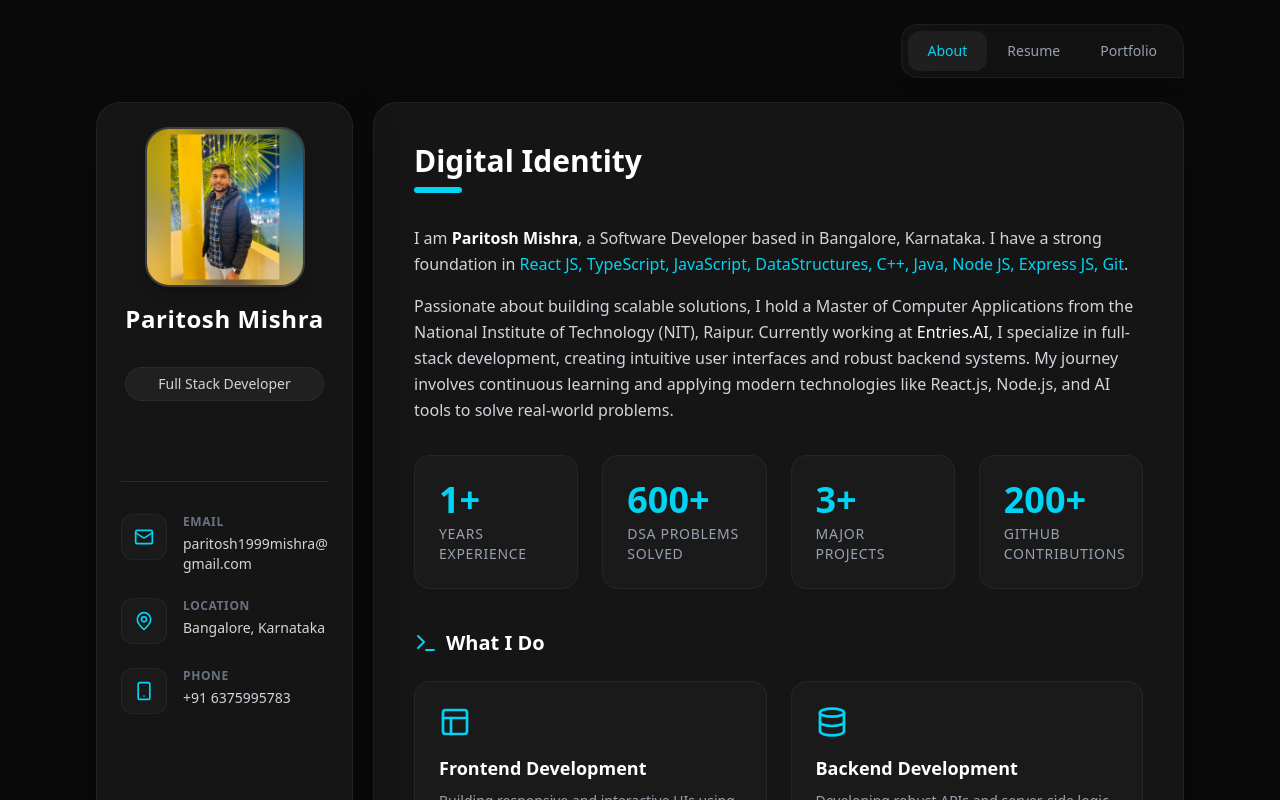
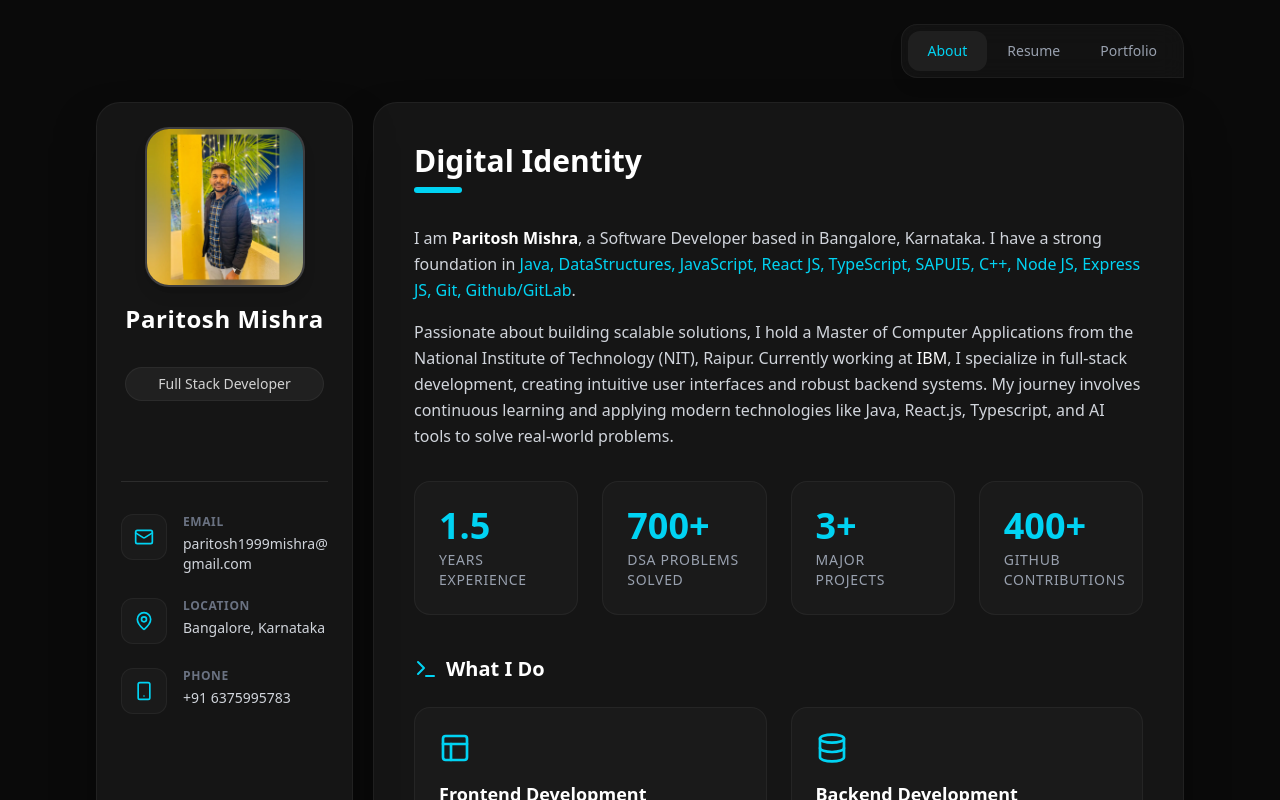
Before and after one commit to paritosh31mishra/my-portfolio, a React (Vite) app: page /about in a window 1280 px wide. Shown: the top 800 px of the page. Built offline with nearby package versions, Linux system fonts and the light colour scheme.

Commit message:
Update personal details and experience metrics

```diff
--- a/src/components/sections/about-section.tsx
+++ b/src/components/sections/about-section.tsx
@@ -10,13 +10,13 @@ export const AboutSection = () => {
         <p>
           I am <span className="text-white font-semibold">Paritosh Mishra</span>, a Software Developer based in
           Bangalore, Karnataka. I have a strong foundation in{" "}
-          <span className="text-cyan-400">React JS, TypeScript, JavaScript, DataStructures, C++, Java, Node JS, Express JS, Git</span>.
+          <span className="text-cyan-400">Java, DataStructures, JavaScript, React JS, TypeScript, SAPUI5, C++, Node JS, Express JS, Git, Github/GitLab</span>.
         </p>
         <p>
           Passionate about building scalable solutions, I hold a Master of Computer Applications from the National
-          Institute of Technology (NIT), Raipur. Currently working at <span className="text-white">Entries.AI</span>, I
+          Institute of Technology (NIT), Raipur. Currently working at <span className="text-white">IBM</span>, I
           specialize in full-stack development, creating intuitive user interfaces and robust backend systems. My
-          journey involves continuous learning and applying modern technologies like React.js, Node.js, and AI tools to
+          journey involves continuous learning and applying modern technologies like Java, React.js, Typescript, and AI tools to
           solve real-world problems.
         </p>
       </div>
@@ -24,13 +24,13 @@ export const AboutSection = () => {
       <div className="grid grid-cols-2 md:grid-cols-4 gap-6 mt-8">
         <div className="bg-[#1a1a1a] p-6 rounded-2xl border border-white/5 hover:border-cyan-400/30 transition-colors group">
           <div className="text-4xl font-bold text-cyan-400 mb-1 group-hover:scale-110 transition-transform origin-left">
-            1+
+            1.5
           </div>
           <div className="text-sm text-gray-400 uppercase tracking-wider font-medium">Years Experience</div>
         </div>
         <div className="bg-[#1a1a1a] p-6 rounded-2xl border border-white/5 hover:border-cyan-400/30 transition-colors group">
           <div className="text-4xl font-bold text-cyan-400 mb-1 group-hover:scale-110 transition-transform origin-left">
-            600+
+            700+
           </div>
           <div className="text-sm text-gray-400 uppercase tracking-wider font-medium">DSA Problems Solved</div>
         </div>
@@ -42,7 +42,7 @@ export const AboutSection = () => {
         </div>
         <div className="bg-[#1a1a1a] p-6 rounded-2xl border border-white/5 hover:border-cyan-400/30 transition-colors group">
           <div className="text-4xl font-bold text-cyan-400 mb-1 group-hover:scale-110 transition-transform origin-left">
-            200+
+            400+
           </div>
           <div className="text-sm text-gray-400 uppercase tracking-wider font-medium">Github Contributions</div>
         </div>
```
